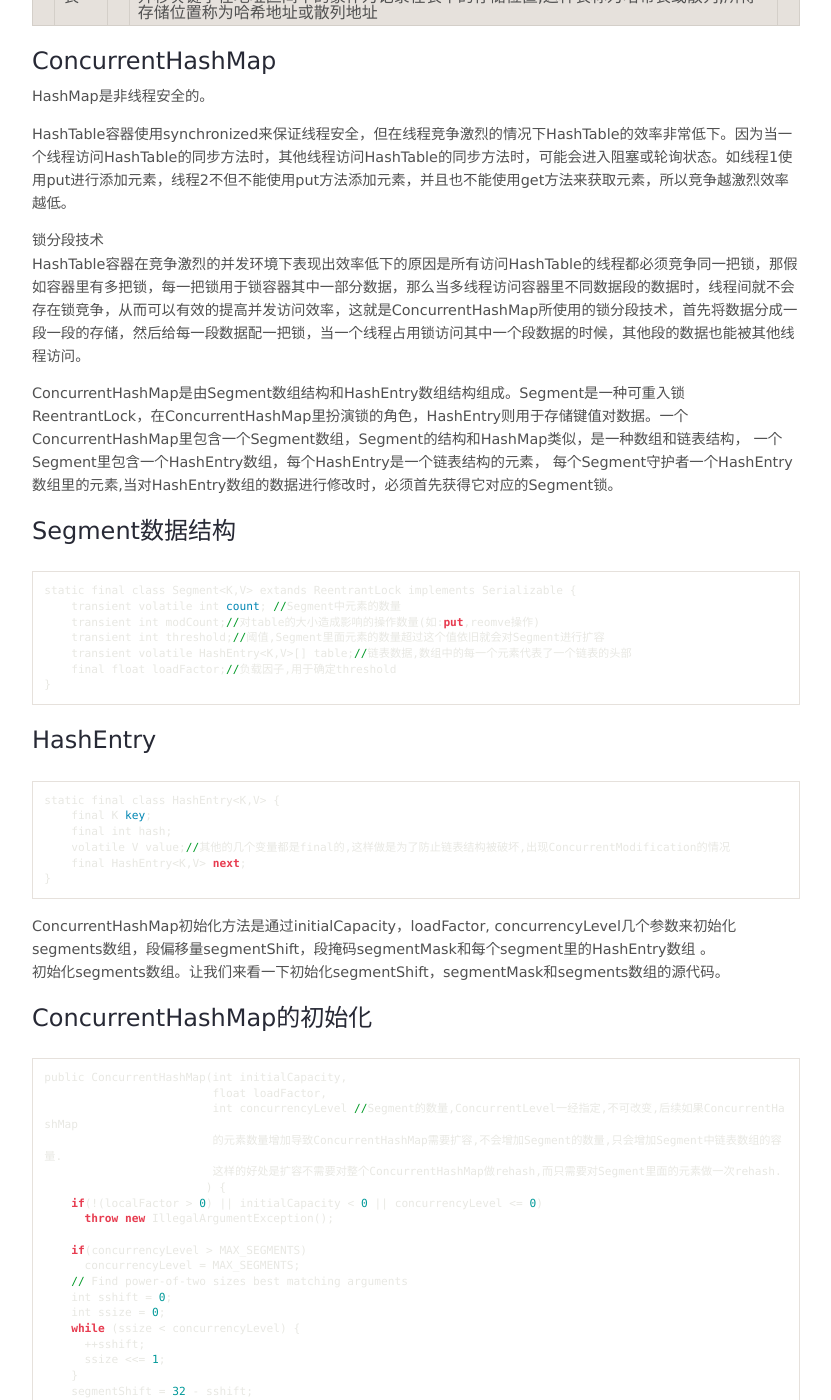
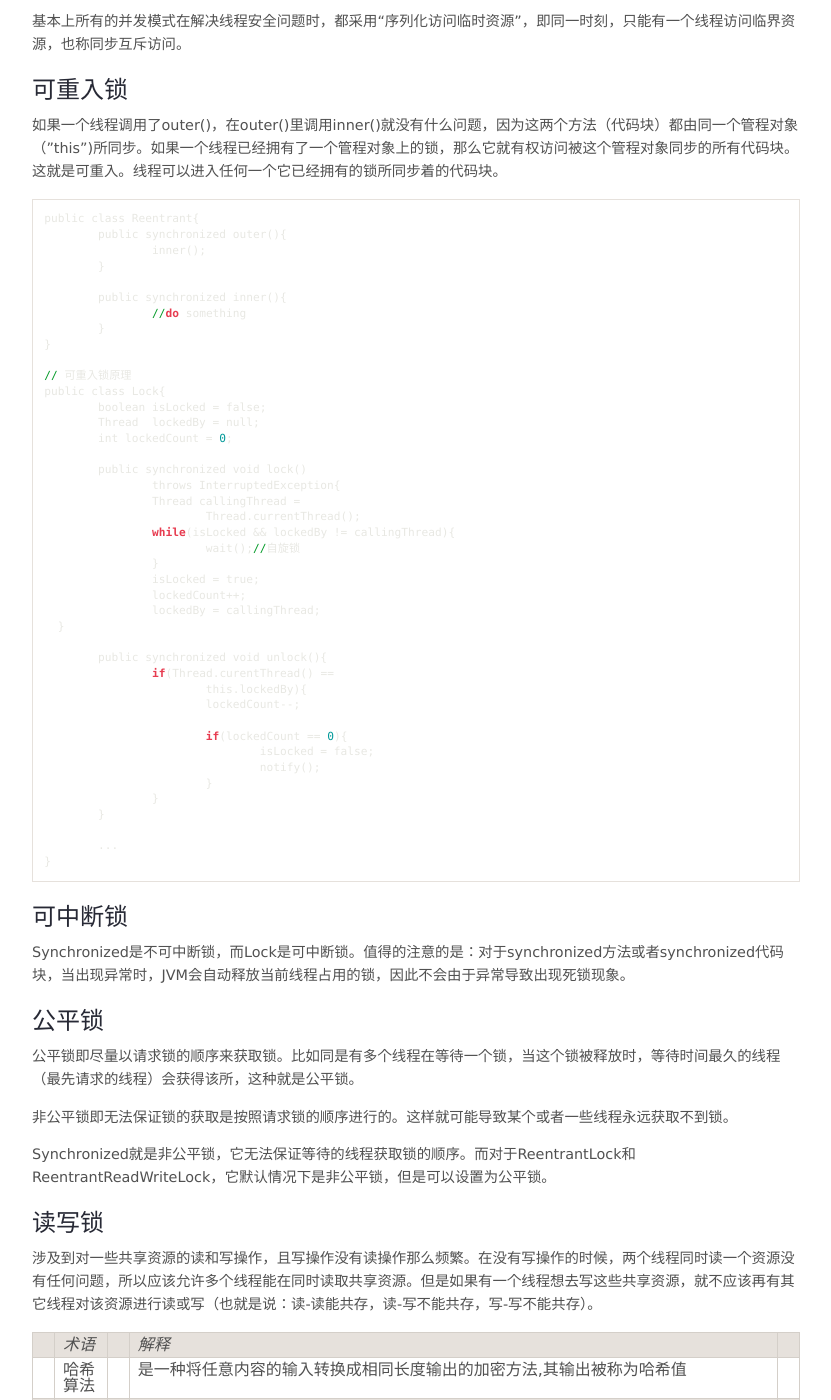
Before and after one commit to junhc/junhc.github.io, a Jekyll site: the page built from _posts/2016-04-23-java.md, in a window 1280 px wide and 1400 px high, scrolled down 447 px. Shown: the whole window, without its empty margins (224-1055 px from the left). Built offline with Jekyll 4.4.1, drawn with Linux system fonts in a browser that asks for light colours; Markdown is read by kramdown in place of the engine named in the settings; comment, search, counter and statistics services are not loaded; some of the changed text lies outside the part shown.

Commit message:
Update 2016-04-23-java.md

````diff
--- a/_posts/2016-04-23-java.md
+++ b/_posts/2016-04-23-java.md
@@ -7,6 +7,71 @@ categories:
 - java
 permalink: java
 ---
+
+### 什么时候会出现线程安全问题？
+当多个线程同时访问临界资源（也称共享资源）时，就可能会产生线程安全问题。
+### 如何解决线程安全问题？
+基本上所有的并发模式在解决线程安全问题时，都采用“序列化访问临时资源”，即同一时刻，只能有一个线程访问临界资源，也称同步互斥访问。
+### 可重入锁
+如果一个线程调用了outer()，在outer()里调用inner()就没有什么问题，因为这两个方法（代码块）都由同一个管程对象（”this”)所同步。如果一个线程已经拥有了一个管程对象上的锁，那么它就有权访问被这个管程对象同步的所有代码块。这就是可重入。线程可以进入任何一个它已经拥有的锁所同步着的代码块。
+
+```vim
+public class Reentrant{
+	public synchronized outer(){
+		inner();
+	}
+
+	public synchronized inner(){
+		//do something
+	}
+}
+
+// 可重入锁原理
+public class Lock{
+	boolean isLocked = false;
+	Thread  lockedBy = null;
+	int lockedCount = 0;
+
+	public synchronized void lock()
+		throws InterruptedException{
+		Thread callingThread =
+			Thread.currentThread();
+		while(isLocked && lockedBy != callingThread){
+			wait();//自旋锁
+		}
+		isLocked = true;
+		lockedCount++;
+		lockedBy = callingThread;
+  }
+
+	public synchronized void unlock(){
+		if(Thread.curentThread() ==
+			this.lockedBy){
+			lockedCount--;
+
+			if(lockedCount == 0){
+				isLocked = false;
+				notify();
+			}
+		}
+	}
+
+	...
+}
+```
+
+### 可中断锁
+Synchronized是不可中断锁，而Lock是可中断锁。值得的注意的是：对于synchronized方法或者synchronized代码块，当出现异常时，JVM会自动释放当前线程占用的锁，因此不会由于异常导致出现死锁现象。
+
+### 公平锁
+公平锁即尽量以请求锁的顺序来获取锁。比如同是有多个线程在等待一个锁，当这个锁被释放时，等待时间最久的线程（最先请求的线程）会获得该所，这种就是公平锁。
+
+非公平锁即无法保证锁的获取是按照请求锁的顺序进行的。这样就可能导致某个或者一些线程永远获取不到锁。
+
+Synchronized就是非公平锁，它无法保证等待的线程获取锁的顺序。而对于ReentrantLock和ReentrantReadWriteLock，它默认情况下是非公平锁，但是可以设置为公平锁。
+
+### 读写锁
+涉及到对一些共享资源的读和写操作，且写操作没有读操作那么频繁。在没有写操作的时候，两个线程同时读一个资源没有任何问题，所以应该允许多个线程能在同时读取共享资源。但是如果有一个线程想去写这些共享资源，就不应该再有其它线程对该资源进行读或写（也就是说：读-读能共存，读-写不能共存，写-写不能共存）。
 
 || *术语* || *解释* ||
 || 哈希算法 ||是一种将任意内容的输入转换成相同长度输出的加密方法,其输出被称为哈希值||
````
